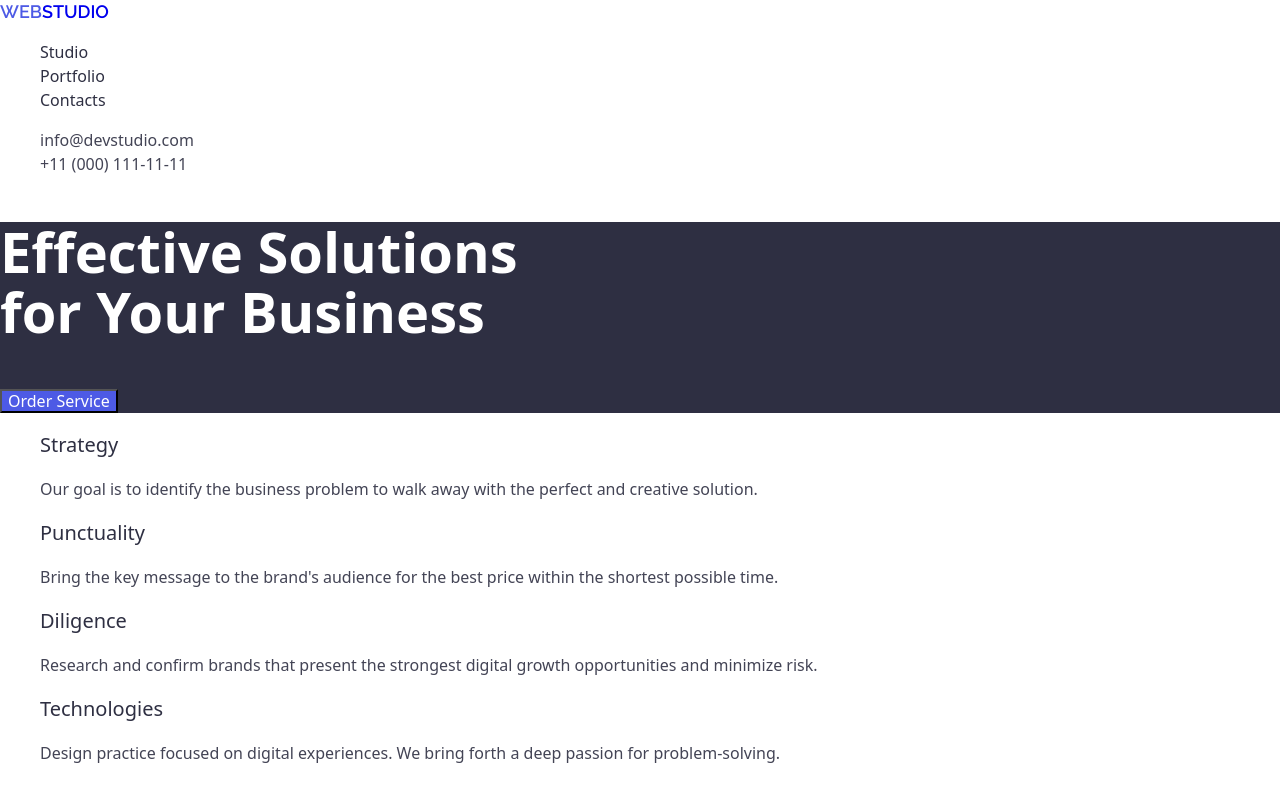
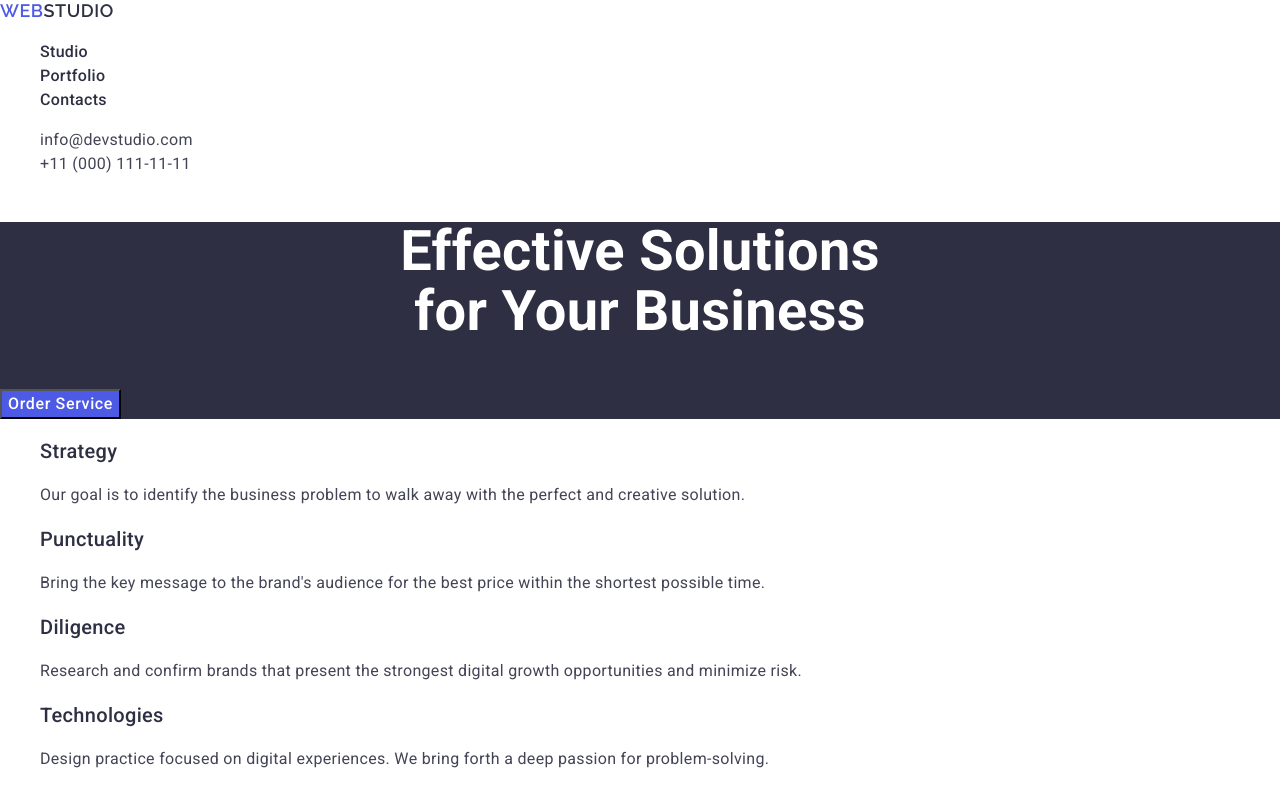
Before and after one commit to YuriiMakoveichuk/goit-markup-hw-02, a plain HTML site: page index.html in a window 1280 px wide. Shown: the top 792 px of the page. Drawn offline with nearby package versions, Linux system fonts and the light colour scheme.

Commit message:
modifi index and style files

```diff
--- a/css/style.css
+++ b/css/style.css
@@ -1,8 +1,10 @@
 body {
     background-color: #FFF;
     color: #434455;
-    font-style: 16px;
+    font-family: "Roboto", sans-serif ;
+    font-size: 16px;
     line-height: 1.5;
+    letter-spacing: 0.02em;
 }
 
 li {
@@ -20,16 +22,17 @@ button {
 
 /* Header */
 .logo {
-    color: 2E2F42;
+    color: #4D5AE5;
     font-family: 'Raleway', sans-serif;
     font-size: 18px;
     font-weight: 700;
-    line-height: 1.16;
+    line-height: 1.17;
+    letter-spacing: 0.03em;
     text-transform: uppercase;
 }
 
-.logo-accent {
-    color: #4D5AE5;
+.logo-header {
+    color: #2E2F42;
 }
 
 .header-link {
@@ -45,9 +48,12 @@ button {
     color: #404BBF;
 }
 
+.contacts-address {
+    font-style: normal;
+}
+
 .contacts-link {
     color: #434455;
-    font-style: normal;
 }
 
 .contacts-link:hover {
@@ -67,11 +73,15 @@ button {
     color: #FFFFFF;
     font-size: 56px;
     line-height: 1.07;
+    text-align: center;
 }
 
 .button {
     background-color: #4D5AE5;
     color: #FFFFFF;
+    font-weight: 500;
+    line-height: 1.5;
+    letter-spacing: 0.04em;
 }
 
 .button:hover {
@@ -89,7 +99,7 @@ button {
     font-size: 36px;
     line-height: 1.11;
     text-transform: capitalize;
-
+    text-align: center;
 }
 
 .section-title-list {
@@ -105,6 +115,10 @@ button {
     background-color: #F4F4FD;
 }
 
+.section-team-card {
+    background-color: #FFFFFF;
+}
+
 /* Footer */
 
 .footer {
@@ -112,6 +126,6 @@ button {
     color: #F4F4FD;
 }
 
-.footer-logo {
+.logo-footer {
     color: #F4F4FD;
 }
--- a/index.html
+++ b/index.html
@@ -24,16 +24,16 @@
       <!-- Header -->
       <nav>
         <a class="logo" href="./index.html"
-          ><span class="logo-accent">Web</span>Studio</a
+          >Web<span class="logo-header">Studio</span></a
         >
         <ul>
-          <li><a class="header-link" href="#">Studio</a></li>
-          <li><a class="header-link" href="#">Portfolio</a></li>
-          <li><a class="header-link" href="#">Contacts</a></li>
+          <li><a class="header-link" href="./index.html">Studio</a></li>
+          <li><a class="header-link" href="">Portfolio</a></li>
+          <li><a class="header-link" href="">Contacts</a></li>
         </ul>
       </nav>
       <!-- Contacts -->
-      <address>
+      <address class="contacts-address">
         <ul>
           <li>
             <a class="contacts-link" href="mailto:info@devstudio.com"
@@ -97,7 +97,7 @@
       <section class="section-team">
         <h2 class="section-title">Our Team</h2>
         <ul>
-          <li>
+          <li class="section-team-card">
             <img
               src="./images/Mark.jpg"
               alt="Portrait of Mark Guerrero"
@@ -106,7 +106,7 @@
             <h3 class="section-title-list">Mark Guerrero</h3>
             <p>Product Designer</p>
           </li>
-          <li>
+          <li class="section-team-card">
             <img
               src="./images/Tom.jpg"
               alt="Portrait of Tom Ford"
@@ -115,7 +115,7 @@
             <h3 class="section-title-list">Tom Ford</h3>
             <p>Frontend Developer</p>
           </li>
-          <li>
+          <li class="section-team-card">
             <img
               src="./images/Camila.jpg"
               alt="Portrait of Camila Garcia"
@@ -124,7 +124,7 @@
             <h3 class="section-title-list">Camila Garcia</h3>
             <p>Marketing</p>
           </li>
-          <li>
+          <li class="section-team-card">
             <img
               src="./images/Daniel.jpg"
               alt="Portrait of Daniel Wilson"
@@ -189,8 +189,8 @@
 
     <!-- Footer -->
     <footer class="footer">
-      <a class="logo footer-logo" href="./index.html"
-        ><span class="logo-accent">Web</span>Studio</a
+      <a class="logo" href="./index.html"
+        >Web<span class="logo-footer">Studio</span></a
       >
       <p>
         Increase the flow of customers and <br />
```
